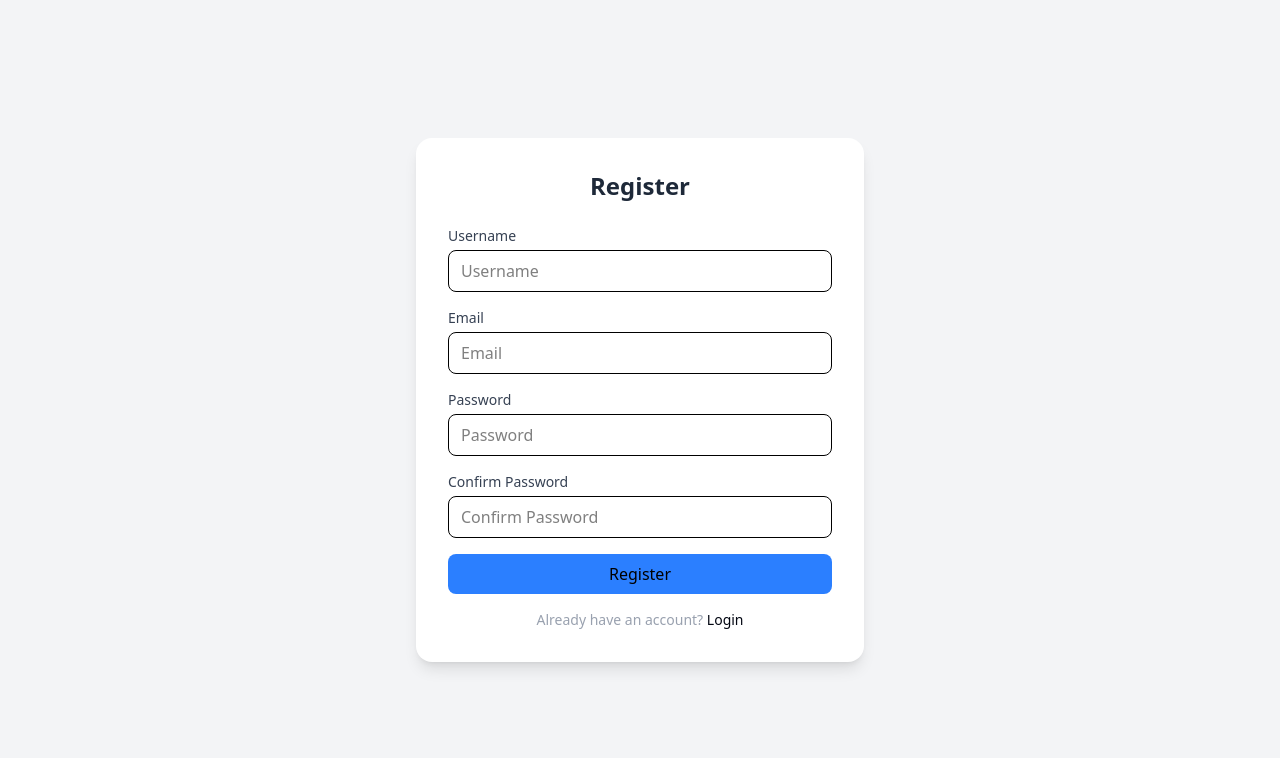
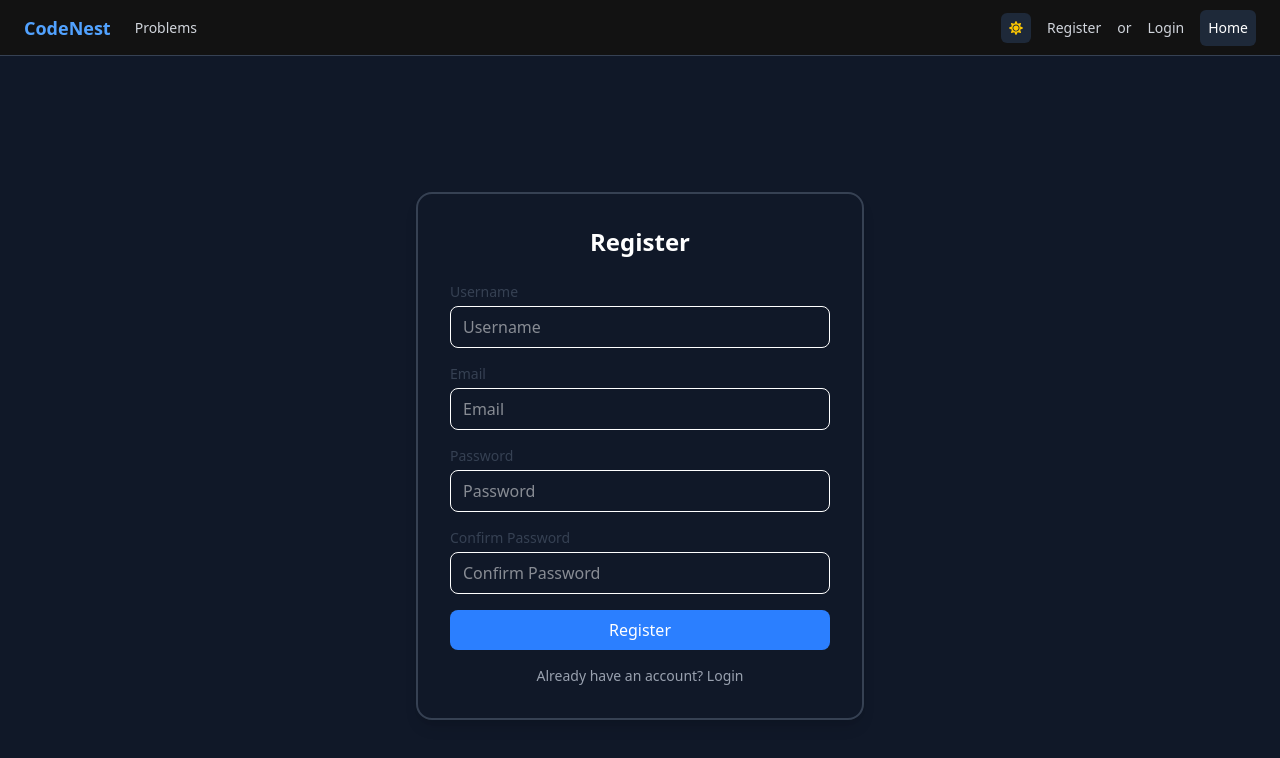
Before and after one commit to PrathamGarg05/OJ_Project, a React (Vite) app in the folder frontend/OJ_Frontend/: page /register in a window 1280 px wide. Shown: the top 758 px of the page. Built offline with nearby package versions, Linux system fonts and the light colour scheme; no server answers.

Commit message:
cors policy update

```diff
--- a/frontend/OJ_Frontend/src/components/AuthForm/AuthForm.jsx
+++ b/frontend/OJ_Frontend/src/components/AuthForm/AuthForm.jsx
@@ -60,9 +60,9 @@ function AuthForm({type = 'login'}) {
     }
 
     return(
-        <div className="min-h-screen flex items-center justify-center bg-gray-100 px-4">
-            <div className="w-full max-w-md bg-white rounded-2xl shadow-lg p-8 space-y-6">
-                <h2 className="text-2xl font-bold text-center mb-6 text-gray-800">
+        <div className="min-h-screen flex items-center justify-center dark:bg-gray-900 bg-gray-100 px-4">
+            <div className="w-full max-w-md dark:bg-gray-900 bg-gray-100 rounded-2xl shadow-lg p-8 space-y-6 dark:text-white text-gray-800 dark:border-gray-700 border-gray-300 border-2">
+                <h2 className="text-2xl font-bold text-center mb-6 dark:text-white text-gray-800">
                     {type == 'login' ? 'Welcome Back' : 'Register'}
                 </h2>
                 <form action="post" onSubmit={onSubmitHandler}
@@ -70,8 +70,9 @@ function AuthForm({type = 'login'}) {
                 >
 
                     {type == 'register' && (
-                        <div>
+                        <div className="dark:bg-gray-900 dark:text-white text-gray-800 bg-gray-100">
                             <TextInput
+
                                 placeholder="Username"
                                 label="Username"
                                 type="text"
@@ -79,16 +80,18 @@ function AuthForm({type = 'login'}) {
                             />
                         </div>
                     )}
-                    <div>
+                    <div className="dark:bg-gray-900 dark:text-white text-gray-800 bg-gray-100">
                         <TextInput
+
                             placeholder="Email"
                             label="Email"
                             type="email"
                             onChangeHandler={handleTextInputChange}
                         />
                     </div>
-                    <div>
+                    <div className="dark:bg-gray-900 dark:text-white text-gray-800 bg-gray-100">
                         <TextInput
+
                             placeholder="Password"
                             label="Password"
                             type="password"
@@ -96,8 +99,9 @@ function AuthForm({type = 'login'}) {
                         />
                     </div>
                     {type == 'register' && (
-                        <div>
+                        <div className="dark:bg-gray-900 dark:text-white text-gray-800 bg-gray-100">
                             <TextInput
+
                                 placeholder="Confirm Password"
                                 label="Confirm Password"
                                 type="password"
@@ -117,14 +121,14 @@ function AuthForm({type = 'login'}) {
                         {type == 'login' ? (
                             <>
                                 Don't have an account?{' '}
-                                <Link to={{pathname:'/register'}} className="text-gray-950 hover:text-gray-800 transition" >
+                                <Link to={{pathname:'/register'}} className="dark:text-gray-400 text-gray-800 hover:text-gray-800 transition" >
                                     Register
                                 </Link>
                             </>
                         ) : (
                             <>
                                 Already have an account?{' '}
-                                <Link to={{pathname:'/login'}} className="text-gray-950  hover:text-gray-800 transition">
+                                <Link to={{pathname:'/login'}} className="dark:text-gray-400 text-gray-800 hover:text-gray-800 transition">
                                     Login
                                 </Link>
                             </>
--- a/frontend/OJ_Frontend/src/pages/AuthPage/RegisterPage.jsx
+++ b/frontend/OJ_Frontend/src/pages/AuthPage/RegisterPage.jsx
@@ -1,8 +1,12 @@
 import AuthForm from "../../components/AuthForm/AuthForm";
+import NavBar from "../../components/NavBar/NavBar";
 
 function RegisterPage() {
     return (
-        <AuthForm type="register"/>
+        <>
+            <NavBar />
+            <AuthForm type="register"/>
+        </>
     )
 }
 
```
Also changed, not shown: 1 other file (tests, documents, lock files or other folders).
